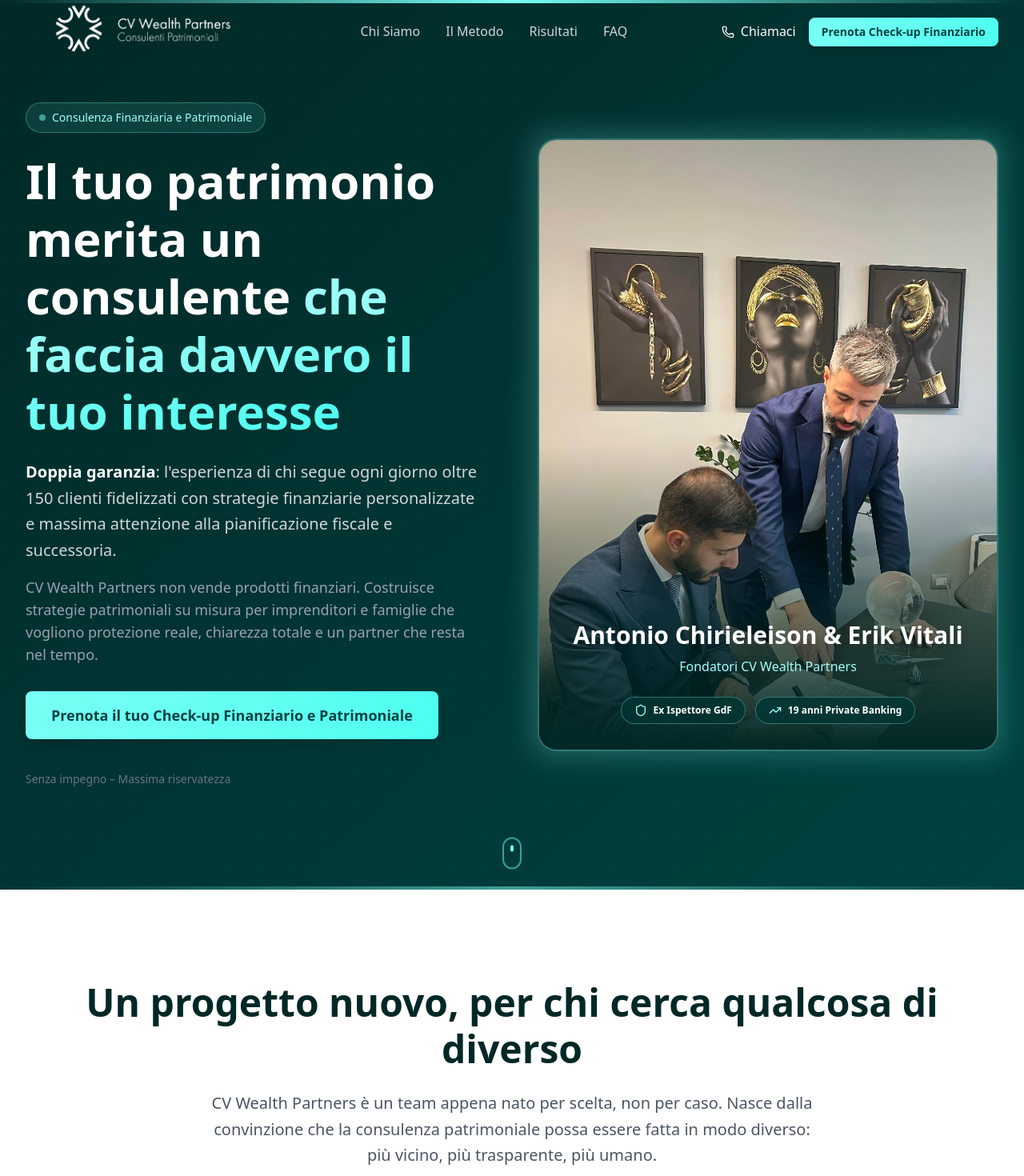
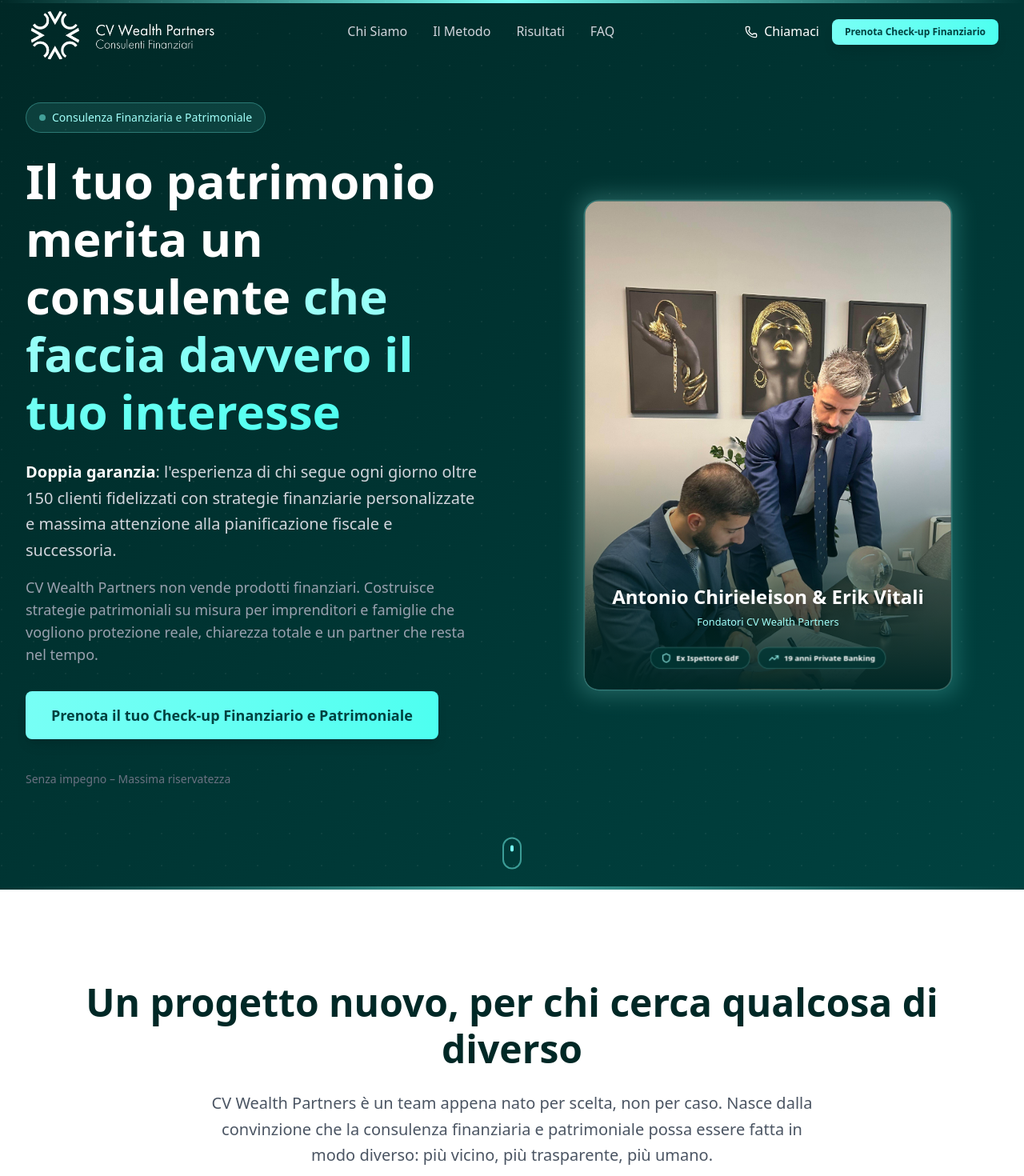
Before and after one commit to filippobosco/Chirieleison, a Next.js app: page / in a window 1280 px wide. Shown: the top 1470 px of the page at 80% size. Built offline with nearby package versions, Linux system fonts and the light colour scheme.

Commit message:
Aggiornamenti UI: logo, navigazione, FAQ, Hero e altre modifiche

```diff
--- a/src/app/page.tsx
+++ b/src/app/page.tsx
@@ -9,7 +9,6 @@ import { CaseStudies } from "@/components/sections/CaseStudies";
 import { Testimonials } from "@/components/sections/Testimonials";
 import { FAQ } from "@/components/sections/FAQ";
 import { FinalCTA } from "@/components/sections/FinalCTA";
-import { Footer } from "@/components/sections/Footer";
 
 export default function Home() {
   return (
@@ -33,7 +32,6 @@ export default function Home() {
         <FAQ />
       </section>
       <FinalCTA />
-      <Footer />
     </main>
   );
 }
--- a/src/components/Navigation.tsx
+++ b/src/components/Navigation.tsx
@@ -19,6 +19,8 @@ export function Navigation() {
   const [isMobileMenuOpen, setIsMobileMenuOpen] = useState(false);
 
   useEffect(() => {
+    if (typeof window === "undefined") return;
+
     const handleScroll = () => {
       setIsScrolled(window.scrollY > 50);
     };
@@ -42,13 +44,13 @@ export function Navigation() {
         <Container size="xl">
           <div className="flex items-center justify-between h-16 md:h-20">
             {/* Logo */}
-            <a href="#" className="flex items-center">
+            <a href="#" className="flex items-center pt-2">
               <Image
-                src="/chirieleison_logo.png"
+                src="/logo.svg"
                 alt="CV Wealth Partners"
                 width={500}
                 height={135}
-                className={`h-20 md:h-24 w-auto ${isScrolled ? "" : "brightness-0 invert"}`}
+                className={`h-12 md:h-16 w-auto ${isScrolled ? "" : "brightness-0 invert"}`}
               />
             </a>
 
@@ -84,7 +86,7 @@ export function Navigation() {
               </a>
 
               <a href="#prenota">
-                <Button size="sm" className="hidden md:flex">
+                <Button size="sm" className="hidden md:flex px-2 py-1.5 text-xs">
                   Prenota Check-up Finanziario
                 </Button>
               </a>
@@ -137,7 +139,7 @@ export function Navigation() {
                       href="#prenota"
                       onClick={() => setIsMobileMenuOpen(false)}
                     >
-                      <Button size="lg" className="w-full">
+                      <Button size="sm" className="w-full text-sm">
                         Prenota il tuo Check-up Finanziario e Patrimoniale
                       </Button>
                     </a>
--- a/src/components/sections/Comparison.tsx
+++ b/src/components/sections/Comparison.tsx
@@ -23,8 +23,8 @@ const comparisons = [
     cv: "4.000+ strumenti. Scelta totale",
   },
   {
-    bank: "Compensi nascosti e conflitti di interesse",
-    cv: "Fee trasparente. Zero conflitti.",
+    bank: "Costi e incentivi raramente spiegati",
+    cv: "Costi e modalità di remunerazione sempre esplicitati",
   },
   {
     bank: "Gestione spot e occasionale",
--- a/src/components/sections/FAQ.tsx
+++ b/src/components/sections/FAQ.tsx
@@ -10,7 +10,7 @@ const faqs = [
   {
     question: "Devo lasciare la mia banca per lavorare con voi?",
     answer:
-      "No, non necessariamente. Molti nostri clienti mantengono il conto che usano per la quotidianità e utilizzano il nostro servizio per la gestione dei risparmi. Grazie all'appoggio di Banca Generali, però, offriamo anche la possibilità di avere un conto principale completo: carte, bancomat, addebiti permanenti e tutto ciò che serve. Lo stesso vale per le aziende: possiamo gestire il cash flow o il risparmio accumulato, mentre il conto operativo resta dove preferisci.",
+      "No. Puoi continuare a utilizzare la tua banca per l'operatività quotidiana e affiancare il nostro servizio per la gestione del patrimonio. Lavoriamo all'interno di una struttura bancaria regolamentata che consente piena operatività."
   },
   {
     question: "Quanto patrimonio serve per diventare vostri clienti?",
@@ -30,7 +30,7 @@ const faqs = [
   {
     question: "Lavorate solo con clienti della vostra zona?",
     answer:
-      "No, seguiamo clienti in tutta Italia. Per il primo incontro preferiamo sempre vederci di persona quando possibile: la fiducia si costruisce anche guardandosi negli occhi. Detto questo, possiamo lavorare anche completamente da remoto con tutti gli strumenti necessari. Abbiamo clienti che vediamo di persona una volta all'anno e con cui gestiamo tutto a distanza senza problemi.",
+      "No, seguiamo clienti in tutta Italia. Possiamo lavorare anche completamente da remoto con tutti gli strumenti necessari.",
   },
   {
     question: "Che garanzie ho che i miei soldi siano al sicuro?",
--- a/src/components/sections/Hero.tsx
+++ b/src/components/sections/Hero.tsx
@@ -79,7 +79,7 @@ export function Hero() {
             initial={{ opacity: 0, x: 50 }}
             animate={{ opacity: 1, x: 0 }}
             transition={{ duration: 0.8, delay: 0.3 }}
-            className="relative group"
+            className="relative group scale-[0.8] origin-center"
           >
             {/* Glow effect */}
             <div className="absolute -inset-2 bg-gradient-to-r from-[var(--gold-400)] to-[var(--gold-500)] rounded-3xl blur-lg opacity-20 group-hover:opacity-40 transition duration-500" />
--- a/src/components/sections/Method.tsx
+++ b/src/components/sections/Method.tsx
@@ -48,7 +48,7 @@ const steps = [
       "Simulazioni e scenari concreti",
     ],
     footer:
-      "Ti presentiamo tutto in linguaggio chiaro. Se non capisci qualcosa, la colpa è nostra, non tua.",
+      "Ogni strategia viene spiegata con chiarezza e approfondita finché ogni dettaglio è davvero compreso",
   },
   {
     icon: MessageSquare,
--- a/src/components/sections/Stats.tsx
+++ b/src/components/sections/Stats.tsx
@@ -9,7 +9,7 @@ const values = [
     icon: Sparkles,
     title: "Nato per scelta",
     description:
-      "Non siamo una filiale, non siamo un franchise. Siamo un progetto indipendente, costruito dal rifiuto dei modelli standard.",
+      "Selezioniamo gli strumenti in base agli obiettivi, confrontiamo alternative e costruiamo soluzioni con metodo e responsabilità.",
   },
   {
     icon: Users,
@@ -41,7 +41,7 @@ export function Stats() {
           </h2>
           <p className="text-lg md:text-xl text-[var(--gray-600)] max-w-3xl mx-auto leading-relaxed">
             CV Wealth Partners è un team appena nato per scelta, non per caso.
-            Nasce dalla convinzione che la consulenza patrimoniale possa essere
+            Nasce dalla convinzione che la consulenza finanziaria e patrimoniale possa essere
             fatta in modo diverso: più vicino, più trasparente, più umano.
           </p>
         </motion.div>
--- a/src/components/sections/USP.tsx
+++ b/src/components/sections/USP.tsx
@@ -6,7 +6,7 @@ import { SectionHeading } from "@/components/ui/SectionHeading";
 import { Shield, TrendingUp, Handshake } from "lucide-react";
 
 const antonioPoints = [
-  "Analisi fiscale preventiva",
+  "Analisi degli impianti finanziari e fiscali delle scelte di investimento",
   "Visione normativa e compliance assoluta",
   "Protezione patrimoniale",
   "Certificazione EFPA ESG Advisor (European Financial Planning Association)",
--- a/src/components/ui/Button.tsx
+++ b/src/components/ui/Button.tsx
@@ -1,9 +1,9 @@
 "use client";
 
-import { motion, HTMLMotionProps } from "framer-motion";
 import { cn } from "@/lib/utils";
+import { ComponentProps } from "react";
 
-interface ButtonProps extends HTMLMotionProps<"button"> {
+interface ButtonProps extends ComponentProps<"button"> {
   variant?: "primary" | "secondary" | "outline";
   size?: "sm" | "md" | "lg";
   children: React.ReactNode;
@@ -35,13 +35,11 @@ export function Button({
   };
 
   return (
-    <motion.button
-      whileHover={{ scale: 1.02 }}
-      whileTap={{ scale: 0.98 }}
+    <button
       className={cn(baseStyles, variants[variant], sizes[size], className)}
       {...props}
     >
       {children}
-    </motion.button>
+    </button>
   );
 }
```
Also changed, not shown: public/chirieleison_logo.png (deleted), public/logo.svg.
